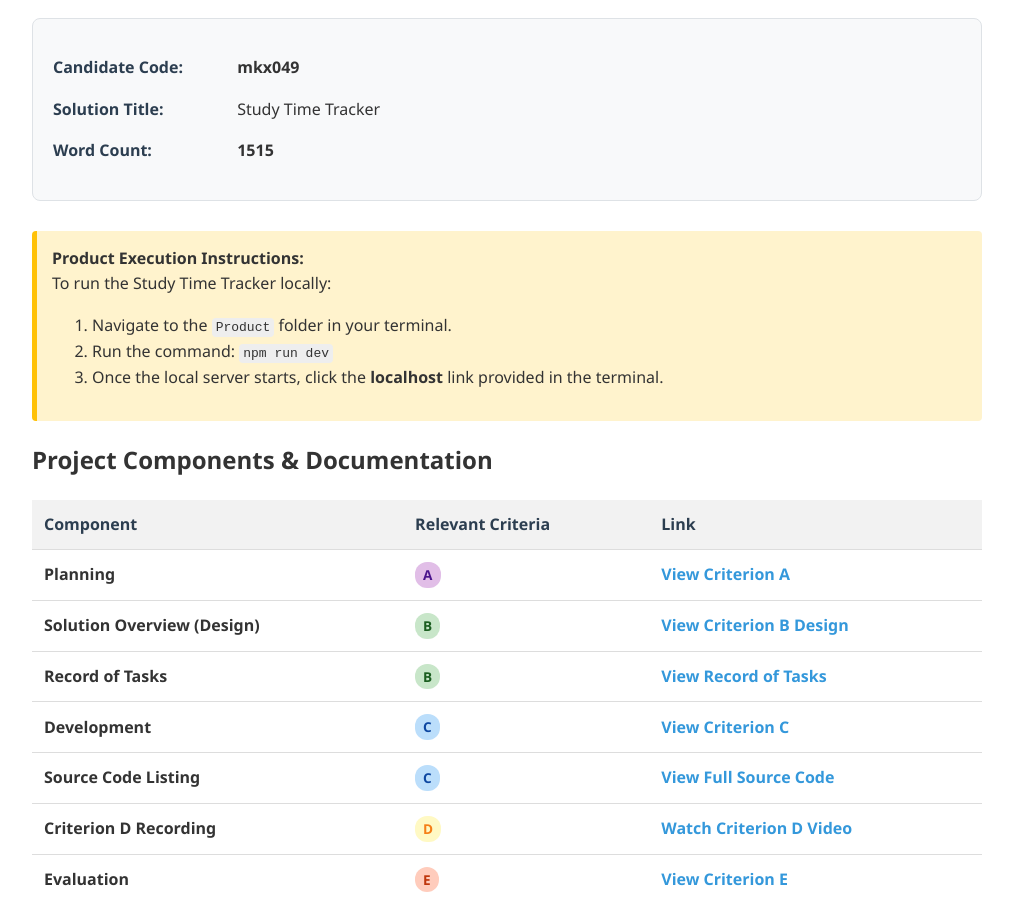
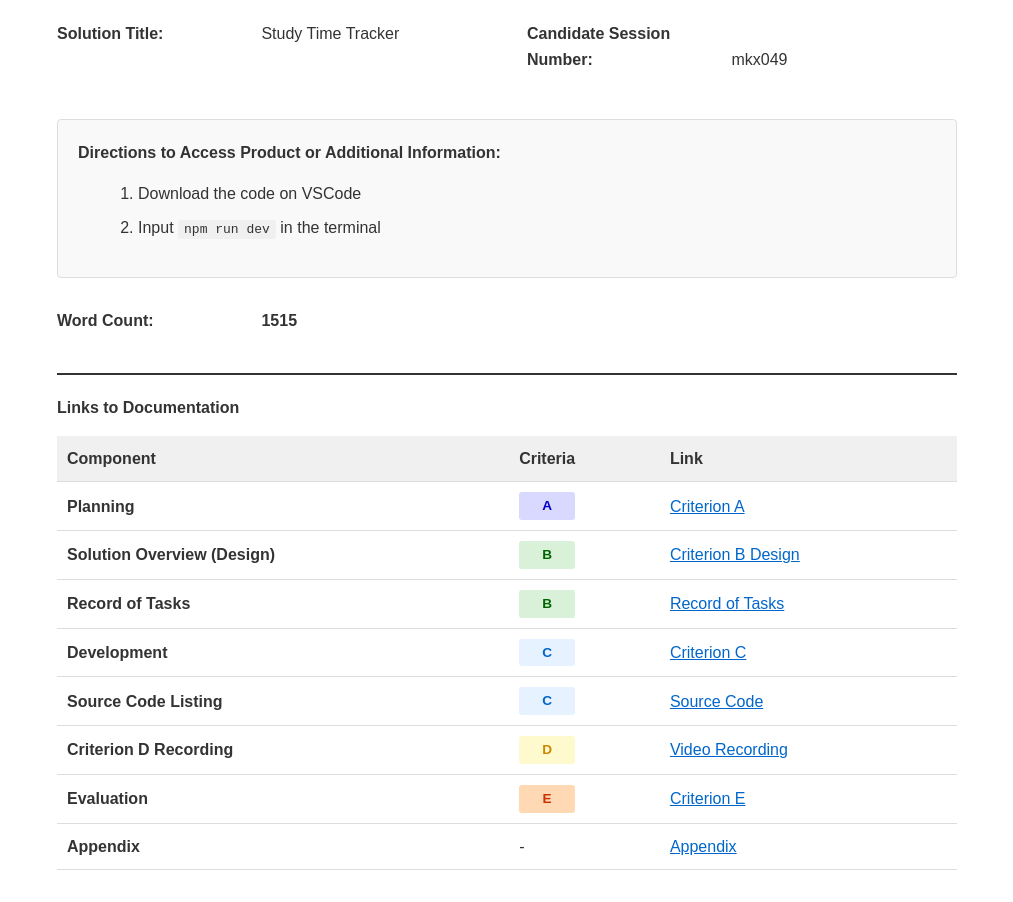
Before and after one commit to Tavvinprivate/Study-time-trackerss, a plain HTML site: page documentation.html in a window 1280 px wide. Shown: the part 129-1031 px from the top of the page, without its empty margins (133-1146 px from the left). Drawn offline with Linux system fonts and the light colour scheme.

Commit message:
Reformat documentation page with IB cover sheet template

```diff
--- a/documentation.html
+++ b/documentation.html
@@ -2,104 +2,113 @@
 <html lang="en">
 <head>
     <meta charset="UTF-8">
-    <title>IB CS IA Cover Sheet - mkx049</title>
+    <title>Computer Science Solution Cover Page - mkx049</title>
     <style>
-        body { font-family: 'Segoe UI', Tahoma, Geneva, Verdana, sans-serif; line-height: 1.6; padding: 40px; max-width: 950px; margin: auto; color: #333; }
-        h1 { color: #2c3e50; border-bottom: 3px solid #3498db; padding-bottom: 10px; }
-        .metadata { margin-bottom: 30px; background: #f8f9fa; padding: 20px; border-radius: 8px; border: 1px solid #dee2e6; }
-        .label { font-weight: bold; width: 180px; display: inline-block; color: #2c3e50; }
-        .instructions { background: #fff3cd; border-left: 5px solid #ffc107; padding: 15px; margin: 20px 0; border-radius: 4px; }
+        body { font-family: Arial, sans-serif; line-height: 1.6; padding: 40px; max-width: 900px; margin: auto; color: #333; }
+        h1 { text-align: center; font-size: 24px; margin-bottom: 40px; }
+        .header-section { margin-bottom: 30px; }
+        .info-row { display: grid; grid-template-columns: 1fr 1fr; gap: 40px; margin-bottom: 25px; }
+        .info-item { }
+        .label { font-weight: bold; display: inline-block; width: 200px; }
+        .instructions { background: #f9f9f9; border: 1px solid #ddd; padding: 20px; margin: 30px 0; border-radius: 4px; }
+        .instructions strong { display: block; margin-bottom: 10px; }
+        .instructions ol { margin-left: 20px; }
+        .instructions li { margin-bottom: 8px; }
+        code { background: #f0f0f0; padding: 2px 6px; border-radius: 3px; font-family: monospace; }
 
-        table { width: 100%; border-collapse: collapse; margin-top: 20px; }
-        th, td { text-align: left; padding: 12px; border-bottom: 1px solid #ddd; }
-        th { background-color: #f2f2f2; color: #2c3e50; }
+        h2 { border-top: 2px solid #333; padding-top: 20px; margin-top: 40px; font-size: 16px; }
+        table { width: 100%; border-collapse: collapse; margin-top: 15px; }
+        th, td { text-align: left; padding: 10px; border-bottom: 1px solid #ddd; }
+        th { background-color: #f0f0f0; font-weight: bold; }
 
-        .badge { display: inline-block; padding: 2px 8px; border-radius: 12px; font-size: 0.85em; font-weight: bold; text-transform: uppercase; margin-right: 5px; }
-        .badge-a { background: #e1bee7; color: #4a148c; }
-        .badge-b { background: #c8e6c9; color: #1b5e20; }
-        .badge-c { background: #bbdefb; color: #0d47a1; }
-        .badge-d { background: #fff9c4; color: #f57f17; }
-        .badge-e { background: #ffccbc; color: #bf360c; }
+        .badge { display: inline-block; padding: 3px 8px; border-radius: 3px; font-size: 0.85em; font-weight: bold; text-align: center; width: 40px; }
+        .badge-a { background: #d9d9ff; color: #0000cc; }
+        .badge-b { background: #d9f0d9; color: #006600; }
+        .badge-c { background: #e6f2ff; color: #0066cc; }
+        .badge-d { background: #fffacd; color: #cc8800; }
+        .badge-e { background: #ffd9b3; color: #cc3300; }
 
-        a { color: #3498db; text-decoration: none; font-weight: bold; }
-        a:hover { text-decoration: underline; }
-        code { background: #eee; padding: 2px 4px; border-radius: 4px; font-family: monospace; }
+        a { color: #0066cc; text-decoration: underline; }
+        a:hover { color: #003366; }
     </style>
 </head>
 <body>
 
-    <h1>Internal Assessment: Computer Science</h1>
+    <h1>Computer Science Solution Cover Page</h1>
 
-    <div class="metadata">
-        <p><span class="label">Candidate Code:</span> <strong>mkx049</strong></p>
-        <p><span class="label">Solution Title:</span> Study Time Tracker</p>
-        <p><span class="label">Word Count:</span> <strong>1515</strong></p>
+    <div class="header-section">
+        <div class="info-row">
+            <div class="info-item">
+                <p><span class="label">Solution Title:</span> Study Time Tracker</p>
+            </div>
+            <div class="info-item">
+                <p><span class="label">Candidate Session Number:</span> mkx049</p>
+            </div>
+        </div>
     </div>
 
     <div class="instructions">
-        <strong>Product Execution Instructions:</strong><br>
-        To run the Study Time Tracker locally:
+        <strong>Directions to Access Product or Additional Information:</strong>
         <ol>
-            <li>Navigate to the <code>Product</code> folder in your terminal.</li>
-            <li>Run the command: <code>npm run dev</code></li>
-            <li>Once the local server starts, click the <strong>localhost</strong> link provided in the terminal.</li>
+            <li>Download the code on VSCode</li>
+            <li>Input <code>npm run dev</code> in the terminal</li>
         </ol>
     </div>
 
-    <h2>Project Components & Documentation</h2>
+    <p><span class="label">Word Count:</span> <strong>1515</strong></p>
+
+    <h2>Links to Documentation</h2>
+
     <table>
         <thead>
             <tr>
                 <th>Component</th>
-                <th>Relevant Criteria</th>
+                <th>Criteria</th>
                 <th>Link</th>
             </tr>
         </thead>
+        <tbody>
             <tr>
                 <td><strong>Planning</strong></td>
                 <td><span class="badge badge-a">A</span></td>
-                <td><a href="Documentation/Criterion A.pdf">View Criterion A</a></td>
+                <td><a href="/Documentation/Criterion_A.pdf" target="_blank">Criterion A</a></td>
             </tr>
             <tr>
                 <td><strong>Solution Overview (Design)</strong></td>
                 <td><span class="badge badge-b">B</span></td>
-                <td><a href="Documentation/Crtierion B design.pdf">View Criterion B Design</a></td>
+                <td><a href="/Documentation/Criterion_B_Design.pdf" target="_blank">Criterion B Design</a></td>
             </tr>
             <tr>
                 <td><strong>Record of Tasks</strong></td>
                 <td><span class="badge badge-b">B</span></td>
-                <td><a href="Documentation/Crit_B_Record_of_tasks.pdf">View Record of Tasks</a></td>
+                <td><a href="/Documentation/Crit_B_Record_of_tasks.pdf" target="_blank">Record of Tasks</a></td>
             </tr>
             <tr>
                 <td><strong>Development</strong></td>
                 <td><span class="badge badge-c">C</span></td>
-                <td><a href="Documentation/Criterion C.pdf">View Criterion C</a></td>
+                <td><a href="/Documentation/Criterion_C.pdf" target="_blank">Criterion C</a></td>
             </tr>
             <tr>
                 <td><strong>Source Code Listing</strong></td>
                 <td><span class="badge badge-c">C</span></td>
-                <td><a href="Documentation/Study-Time-Tracker-SourceCode-Formatted.pdf">View Full Source Code</a></td>
+                <td><a href="/Documentation/Study-Time-Tracker-SourceCode-Formatted.pdf" target="_blank">Source Code</a></td>
             </tr>
             <tr>
                 <td><strong>Criterion D Recording</strong></td>
                 <td><span class="badge badge-d">D</span></td>
-                <td><a href="Documentation/Criterion D.mp4">Watch Criterion D Video</a></td>
+                <td><a href="/Documentation/Criterion_D.mp4" target="_blank">Video Recording</a></td>
             </tr>
             <tr>
                 <td><strong>Evaluation</strong></td>
                 <td><span class="badge badge-e">E</span></td>
-                <td><a href="Documentation/Criterion E.pdf">View Criterion E</a></td>
+                <td><a href="/Documentation/Criterion_E.pdf" target="_blank">Criterion E</a></td>
             </tr>
             <tr>
                 <td><strong>Appendix</strong></td>
                 <td>-</td>
-                <td><a href="Documentation/Appendix .pdf">View Appendix</a></td>
+                <td><a href="/Documentation/Appendix.pdf" target="_blank">Appendix</a></td>
             </tr>
-            <tr>
-                <td><strong>The Executable Product</strong></td>
-                <td><strong>Product</strong></td>
-                <td><a href="Product/">Open Product Folder</a></td>
-            </tr>
+        </tbody>
     </table>
 
 </body>
```
